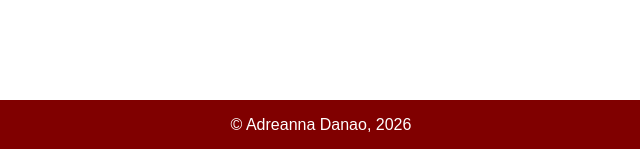
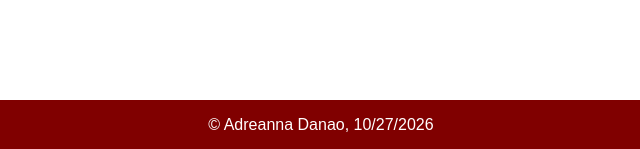
Before and after one commit to adreannaD/A07, a plain HTML site: page index.html in a window 1280 px wide. Shown: the part 775-924 px from the top of the page, 319-959 px from the left. Drawn offline with Linux system fonts and the light colour scheme.

Commit message:
Update index.html

```diff
--- a/index.html
+++ b/index.html
@@ -39,7 +39,7 @@
 		<img src="images/chua75.jpg" alt="Amy Chua photo">
 	</main>
 	<footer>
-		<p>&copy; Adreanna Danao, 2026</p>
+		<p>&copy; Adreanna Danao, 10/27/2026</p>
 	</footer>
 </body>
 </html>
```
